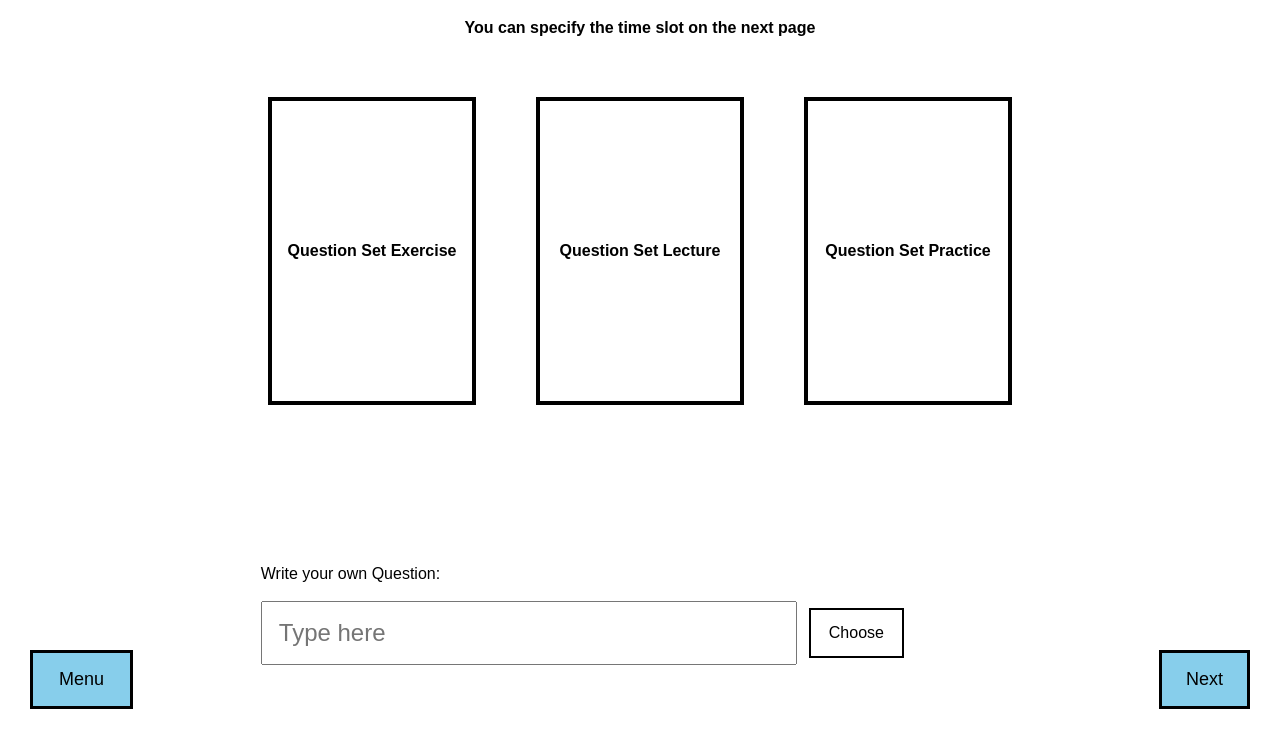
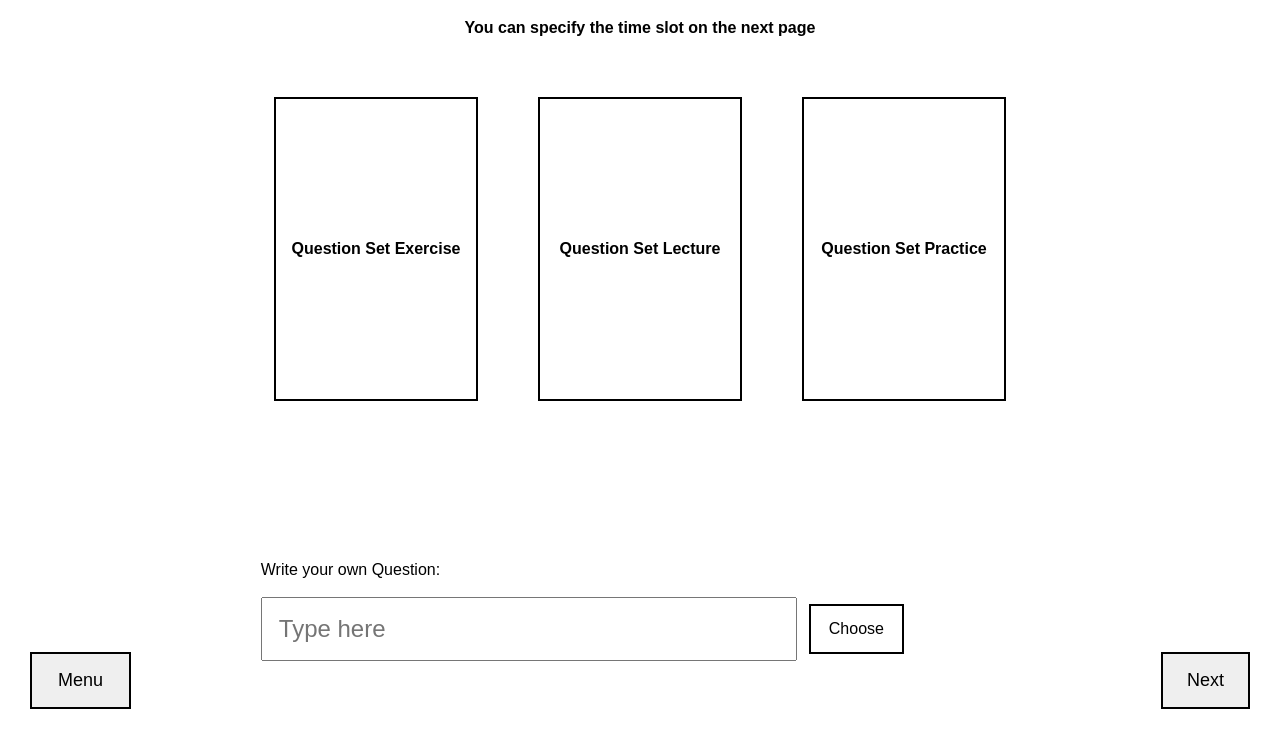
Before and after one commit to Jaykunnnn/Mr.Worldwide_Project, a plain HTML site: page professor/p2.html in a window 1280 px wide. Shown: the part 61-800 px from the top of the page. Drawn offline with Linux system fonts and the light colour scheme.

Commit message:
adjusted coloring and border thickness

```diff
--- a/professor/p2.html
+++ b/professor/p2.html
@@ -23,7 +23,7 @@
         .box {
             width: 200px;
             height: 300px;
-            border: 4px solid black;
+            border: 2px solid black;
             display: flex;
             align-items: center;
             justify-content: center;
@@ -97,8 +97,8 @@
             padding: 16px 24px;
             font-size: 18px;
             cursor: pointer;
-            border: 3px solid black;
-            background-color: skyblue;
+            border: 2px solid black;
+            background-color: light-gray;
         }
 		.menu-button {
             position: fixed;
@@ -107,9 +107,14 @@
             padding: 16px 26px;
             font-size: 18px;
             cursor: pointer;
-            border: 3px solid black;
-            background-color: skyblue;
+            border: 2px solid black;
+            background-color: light-gray;
         }
+
+		button:hover {
+			background-color: skyblue;
+		}
+
     </style>
 </head>
 
```
